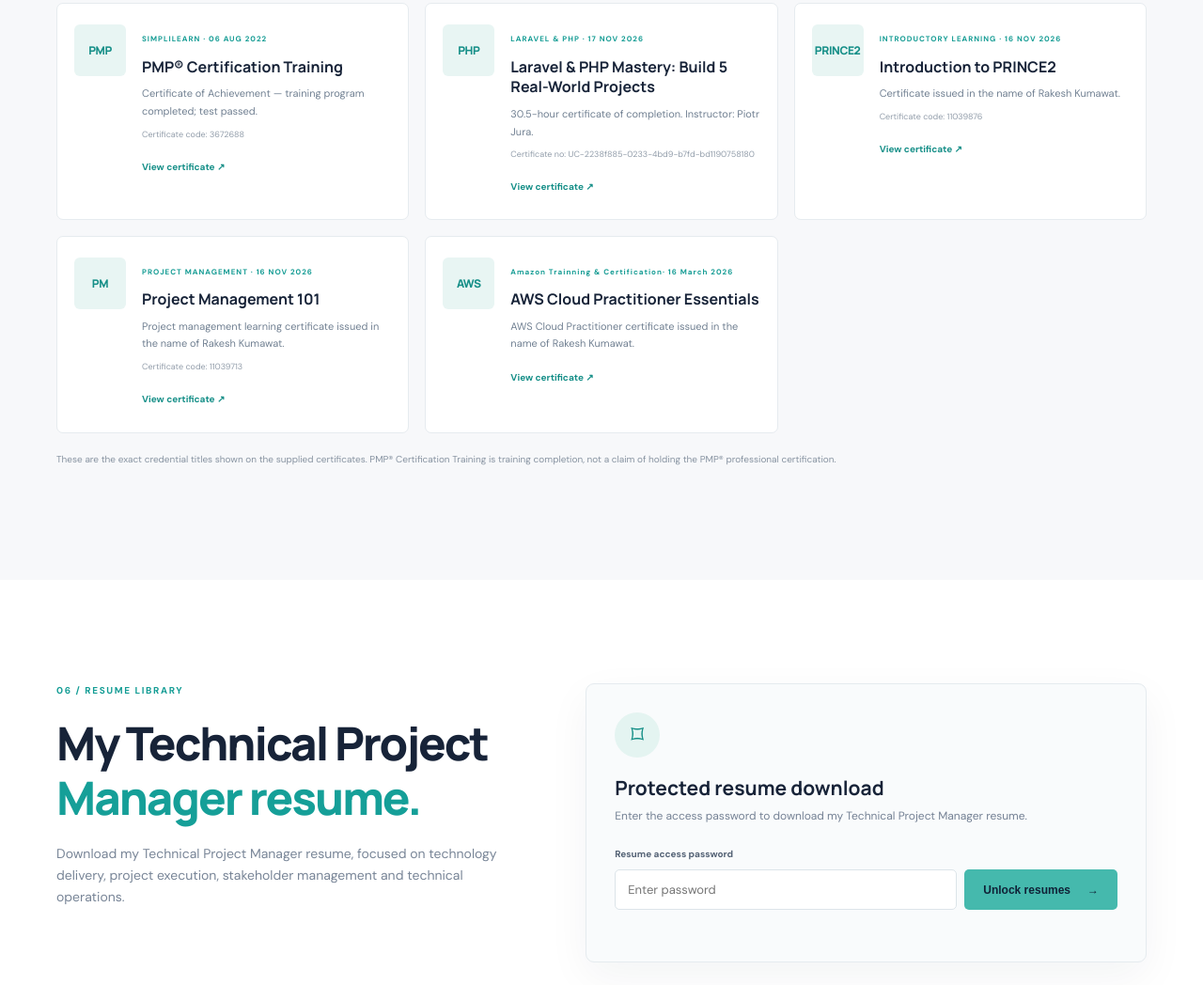
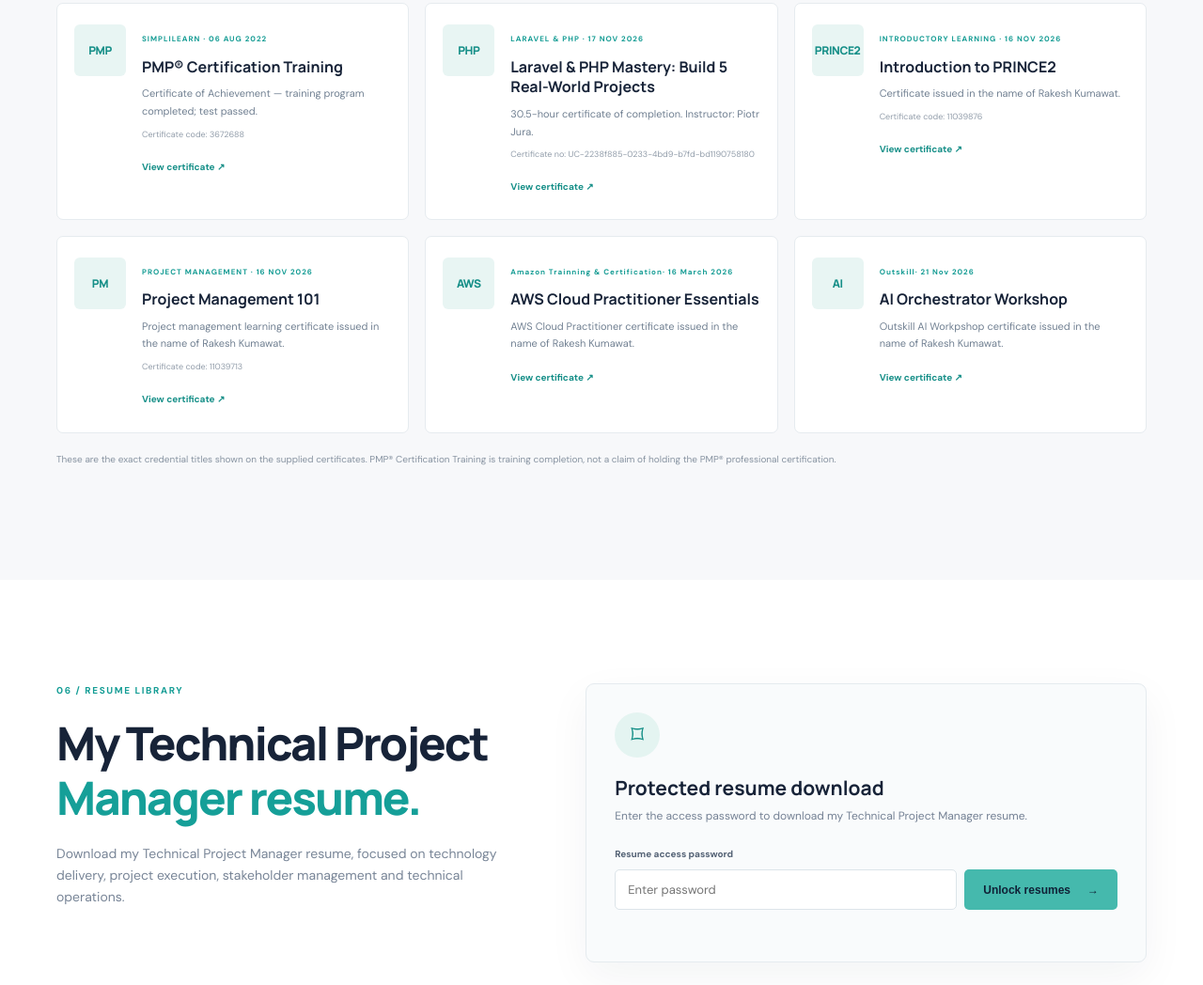
Before and after one commit to rakeshdevgit/rakeshdevgit.github.io, a plain HTML site: page index.html in a window 1280 px wide. Shown: the part 6789-7837 px from the top of the page at 94% size. Drawn offline with Linux system fonts and the light colour scheme.

Commit message:
Add AI Orchestrator Workshop certificate section

```diff
--- a/index.html
+++ b/index.html
@@ -123,6 +123,7 @@
           <article class="certificate-card reveal"><div class="certificate-icon">PRINCE2</div><div class="certificate-content"><span class="certificate-provider">INTRODUCTORY LEARNING · 16 NOV 2026</span><h3>Introduction to PRINCE2</h3><p>Certificate issued in the name of Rakesh Kumawat.</p><small>Certificate code: 11039876</small><a href="assets/certificates/Introduction_to_PRINCE2.pdf" target="_blank" rel="noopener">View certificate ↗</a></div></article>
           <article class="certificate-card reveal"><div class="certificate-icon">PM</div><div class="certificate-content"><span class="certificate-provider">PROJECT MANAGEMENT · 16 NOV 2026</span><h3>Project Management 101</h3><p>Project management learning certificate issued in the name of Rakesh Kumawat.</p><small>Certificate code: 11039713</small><a href="assets/certificates/Project_Management_101.pdf" target="_blank" rel="noopener">View certificate ↗</a></div></article>
           <article class="certificate-card reveal"><div class="certificate-icon">AWS</div><div class="certificate-content"><span class="certificate-provider">Amazon Trainning & Certification· 16 March 2026</span><h3>AWS Cloud Practitioner Essentials</h3><p>AWS Cloud Practitioner certificate issued in the name of Rakesh Kumawat.</p><small></small><a href="assets/certificates/aws.pdf" target="_blank" rel="noopener">View certificate ↗</a></div></article>
+          <article class="certificate-card reveal"><div class="certificate-icon">AI</div><div class="certificate-content"><span class="certificate-provider">Outskill· 21 Nov 2026</span><h3>AI Orchestrator Workshop</h3><p>Outskill AI Workpshop certificate issued in the name of Rakesh Kumawat.</p><small></small><a href="assets/certificates/certificate_ai_workshop.pdf" target="_blank" rel="noopener">View certificate ↗</a></div></article>
 
         </div>
         <p class="credential-note">These are the exact credential titles shown on the supplied certificates. PMP® Certification Training is training completion, not a claim of holding the PMP® professional certification.</p>
```
